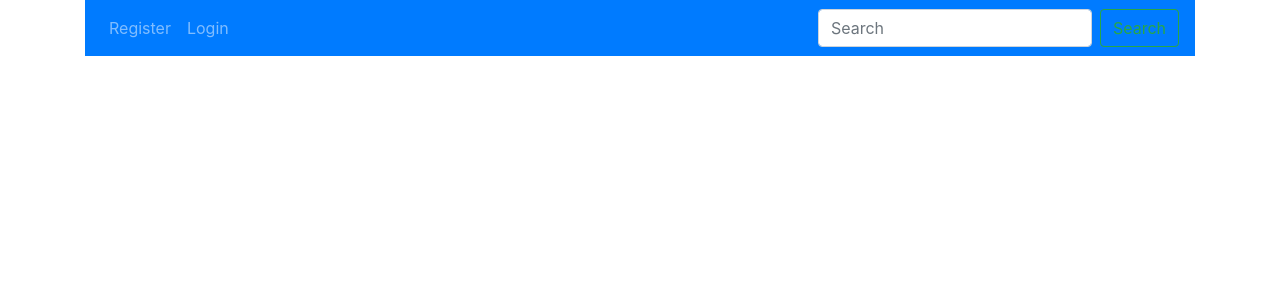
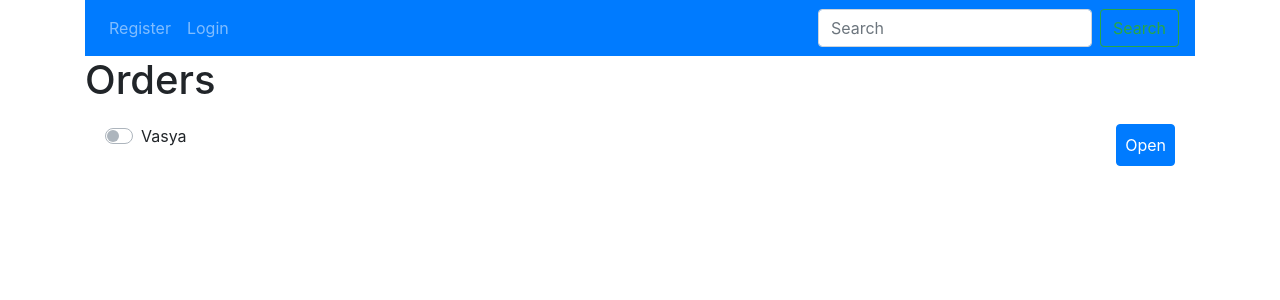
Before and after one commit to serhii-mokhonko/app-firebase, a Vue app: page /orders in a window 1280 px wide. Shown: the top 300 px of the page. Built offline with nearby package versions, Linux system fonts and the light colour scheme; no server answers.

Commit message:
Created page of orders. Fixed homepage view

```diff
--- a/src/App.vue
+++ b/src/App.vue
@@ -11,6 +11,9 @@
               </router-link>
               <router-link tag='li' :to='{ name: "addNewPost"}' class="nav-item" v-if="isUserLoggedIn">
                 <a class="nav-link">New Post</a>
+              </router-link>
+              <router-link tag='li' :to='{ name: "orders"}' class="nav-item" v-if="isUserLoggedIn">
+                <a class="nav-link">Orders</a>
               </router-link>
               <router-link tag='li' :to='{ name: "register"}' class="nav-item" v-if="!isUserLoggedIn">
                 <a class="nav-link">Register</a>
--- /dev/null
+++ b/src/pages/Orders.vue
@@ -0,0 +1,55 @@
+<template>
+<div class="container">
+	<div class="row">
+		<div class="col-sm-12">
+			<h1>Orders</h1>
+		</div>
+		<div class="col-sm-12">
+			<ul class="list-group list-group-flush">
+				<li
+					class="list-group-item d-flex bd-highlight"
+					v-for="order in orders"
+					:key="order.id"
+				>
+					<div class="custom-control custom-switch flex-grow-1 bd-highlight">
+				  		<input
+				  			type="checkbox"
+				  			class="custom-control-input"
+				  			:id="'customSwitch' + order.id"
+				  			@change="markDone(order)"
+				  			:checked="order.done"
+				  		>
+				  		<label class="custom-control-label" :for="'customSwitch' + order.id">{{ order.name }}</label>
+					</div>
+					<router-link
+						class="btn btn-primary p-2 bd-highlight"
+						:to="'/post/'+order.id"
+						tag='button'
+					>
+						Open
+					</router-link>
+				</li>
+			</ul>
+		</div>
+	</div>
+</div>
+</template>
+
+<script >
+
+export default {
+	data () {
+		return {
+        	orders: [
+          		{ name: 'Orange', id: '1', name: 'Vasya', phone: '123456', done: false}
+        	]
+		}
+	},
+	methods: {
+		markDone (order) {
+			order.done = true
+		}
+	}
+}
+
+</script>
--- a/src/pages/home.vue
+++ b/src/pages/home.vue
@@ -16,19 +16,21 @@
 				:key="post.id"
 				:caption="post.title"
 				:img-src="post.img"
+				:interval="3000"
 		  	>
 		  	</b-carousel-slide>
 		  </b-carousel>
 		</div>
 	</div>
 	<div class="row">
-		<div class="col-sm-12 col-md-4 mt-1" v-for="post of posts" :key="post.id">
+		<div class="col-sm-12 col-md-6 col-lg-4 mt-1" v-for="post of posts" :key="post.id">
 			<div class="card">
 				<img :src="post.img" class="card-img-top">
 				<div class="card-body">
 					<h5 class="card-title">{{ post.title }}</h5>
 					<p class="card-text">{{ post.description }}</p>
-					<a href="#" class="btn btn-primary">Read more...</a>
+					<router-link :to="'/post/'+post.id" class="btn btn-primary">Read more...</router-link>
+					<!-- <a href="" class="btn btn-primary">Read more...</a> -->
 				</div>
 			</div>
 		</div>
--- a/src/router.js
+++ b/src/router.js
@@ -8,7 +8,8 @@ const routes = [
 	{ path: '/', component: () => import('./pages/home.vue'), name: 'home', beforeEnter: routerGuard},
 	{ path: '/register', component: () => import('./pages/register.vue'), name: 'register'},
 	{ path: '/login', component: () => import('./pages/login.vue'), name: 'login'},
-	{ path: '/add-new-post', component: () => import('./pages/addNewPost.vue'), name: 'addNewPost'}
+	{ path: '/add-new-post', component: () => import('./pages/addNewPost.vue'), name: 'addNewPost'},
+	{ path: '/orders', component: () => import('./pages/Orders.vue'), name: 'orders'}
 ]
 
 export default new VueRouter({
```
